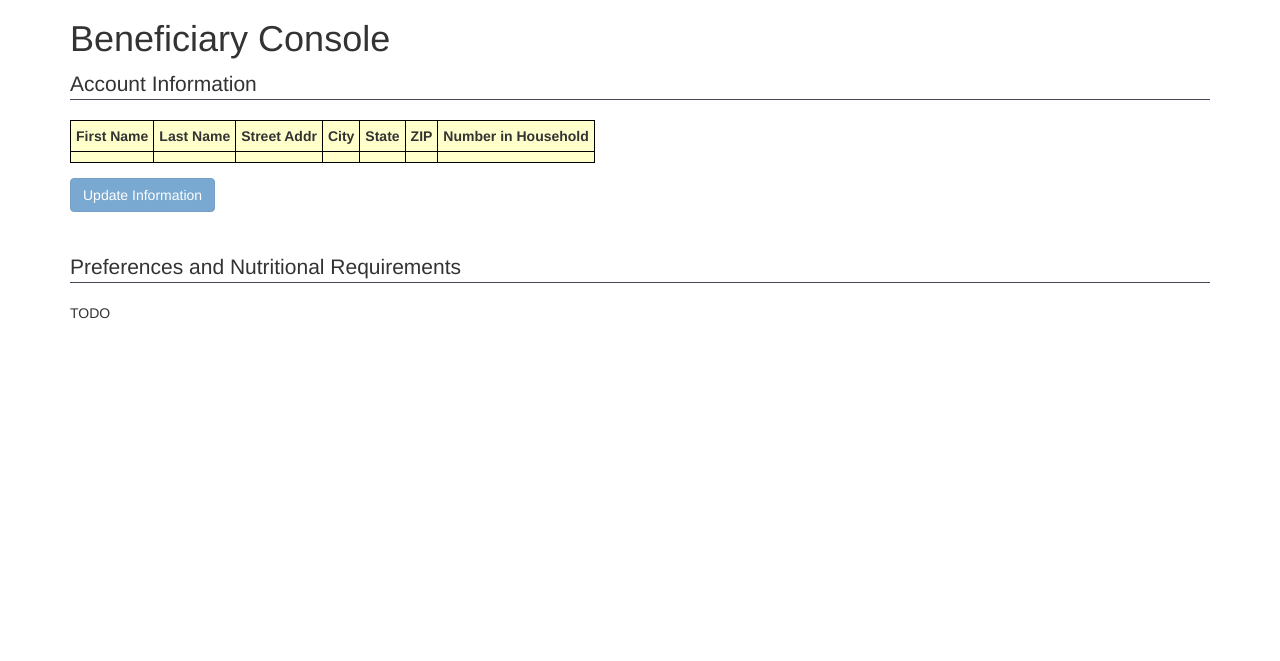
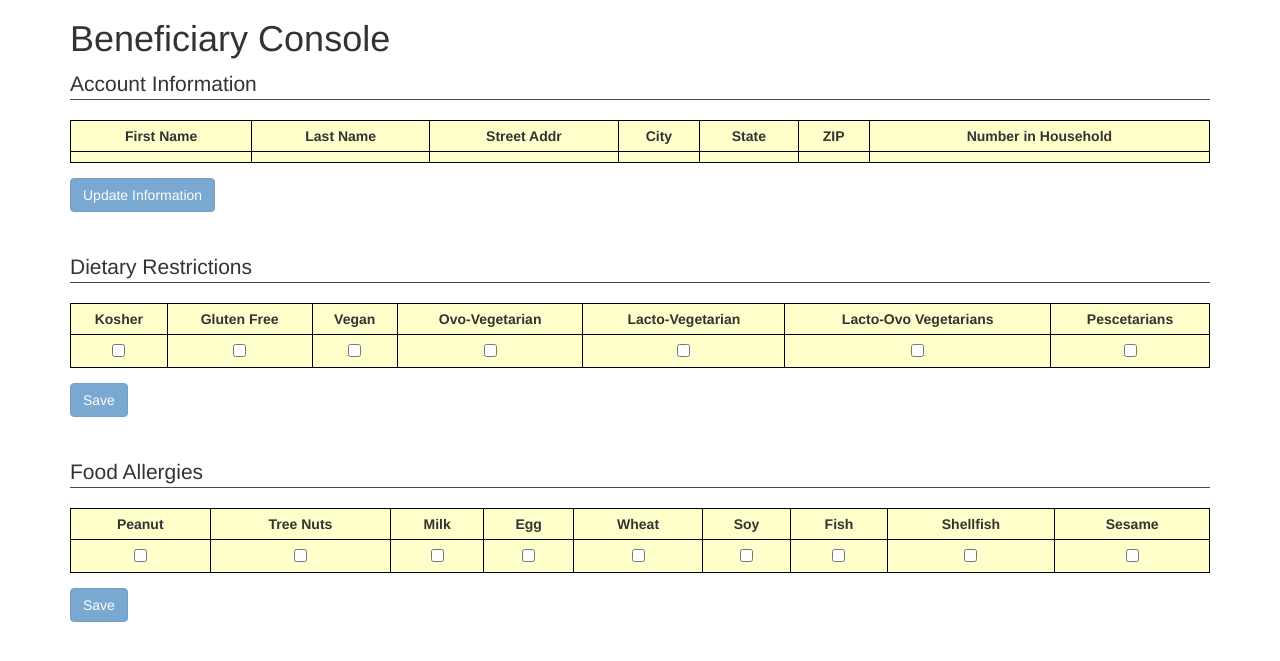
Before and after one commit to TimothyBramlett/361ProjectBGroup7, a Flask app: template templates/ben_console.html in a window 1280 px wide. Shown: the part 51-712 px from the top of the page. Run offline with Flask 2, Linux system fonts and the light colour scheme; the template is opened without the code that fills it, so the values that code supplies are empty; parts of the project's set-up code (start-up, migrations or seed data) failed here and were passed over; some libraries are stand-ins or nearby versions.

Commit message:
Added dietary restrictions and allergy selections.

```diff
--- a/templates/ben_console.html
+++ b/templates/ben_console.html
@@ -10,7 +10,7 @@
       <fieldset>
       <legend>Account Information</legend>
       <div class="form-group">
-        <table>
+        <table width="100%">
           <thead>
             <tr>
               <th>First Name</th>
@@ -40,13 +40,110 @@
     </form>
     <br></br>
 
-    <!--Preferences ------------------------------------------>
-    <form id="preferences" action="{{ url_for('ben_console') }}" method ="POST" enctype="multipart/form-data">
+    <!--Dietary Restrictions -------------------------------------------------->
+    <form id="diets" action="{{ url_for('ben_console') }}" method ="POST" enctype="multipart/form-data">
       <fieldset>
-      <legend>Preferences and Nutritional Requirements</legend>
+      <legend>Dietary Restrictions</legend>
       <div class="form-group">
-        TODO
+        <table width="100%">
+          <thead>
+            <tr>
+              <th>Kosher</th>
+              <th>Gluten Free</th>
+              <th>Vegan</th>
+              <th>Ovo-Vegetarian</th>
+              <th>Lacto-Vegetarian</th>
+              <th>Lacto-Ovo Vegetarians</th>
+              <th>Pescetarians</th>
+            </tr>
+          </thead>
+          <tbody>
+            <tr>
+              <td>
+                <input type="checkbox" name="diets" value="Kosher"><br>
+              </td>
+              <td>
+                <input type="checkbox" name="diets" value="Gluten Free"><br>
+              </td>
+              <td>
+                <input type="checkbox" name="diets" value="Vegan"><br>
+              </td>
+              <td>
+                <input type="checkbox" name="diets" value="Ovo-Vegetarian"><br>
+              </td>
+              <td>
+                <input type="checkbox" name="diets" value="Lacto-Vegetarian"><br>
+              </td>
+              <td>
+                <input type="checkbox" name="diets" value="Lacto-Ovo Vegetarians"><br>
+              </td>
+              <td>
+                <input type="checkbox" name="diets" value="Pescetarians"><br>
+              </td>
+            </tr>
+          </tbody>
+        </table>
       </div>
+      <button id="deactivated" type="submit" class="btn btn-primary" disabled>Save</button>
+      </fieldset>
+    </form>
+    <br></br>
+
+
+    <!--Food Allergies -------------------------------------------------------->
+    <!--https://www.foodallergy.org/about-food-allergies ---------------------->
+    <form id="allergies" action="{{ url_for('ben_console') }}" method ="POST" enctype="multipart/form-data">
+      <fieldset>
+      <legend>Food Allergies</legend>
+      <div class="form-group">
+        <table width="100%">
+          <thead>
+            <tr>
+              <th>Peanut</th>
+              <th>Tree Nuts</th>
+              <th>Milk</th>
+              <th>Egg</th>
+              <th>Wheat</th>
+              <th>Soy</th>
+              <th>Fish</th>
+              <th>Shellfish</th>
+              <th>Sesame</th>
+            </tr>
+          </thead>
+          <tbody>
+            <tr>
+              <td>
+                <input type="checkbox" name="allergies" value="Peanut"><br>
+              </td>
+              <td>
+                <input type="checkbox" name="allergies" value="Tree Nuts"><br>
+              </td>
+              <td>
+                <input type="checkbox" name="allergies" value="Milk"><br>
+              </td>
+              <td>
+                <input type="checkbox" name="allergies" value="Egg"><br>
+              </td>
+              <td>
+                <input type="checkbox" name="allergies" value="Wheat"><br>
+              </td>
+              <td>
+                <input type="checkbox" name="allergies" value="Soy"><br>
+              </td>
+              <td>
+                <input type="checkbox" name="allergies" value="Fish"><br>
+              </td>
+              <td>
+                <input type="checkbox" name="allergies" value="Shellfish"><br>
+              </td>
+              <td>
+                <input type="checkbox" name="allergies" value="Sesame"><br>
+              </td>
+            </tr>
+          </tbody>
+        </table>
+      </div>
+      <button id="deactivated" type="submit" class="btn btn-primary" disabled>Save</button>
       </fieldset>
     </form>
     <br></br>
```
